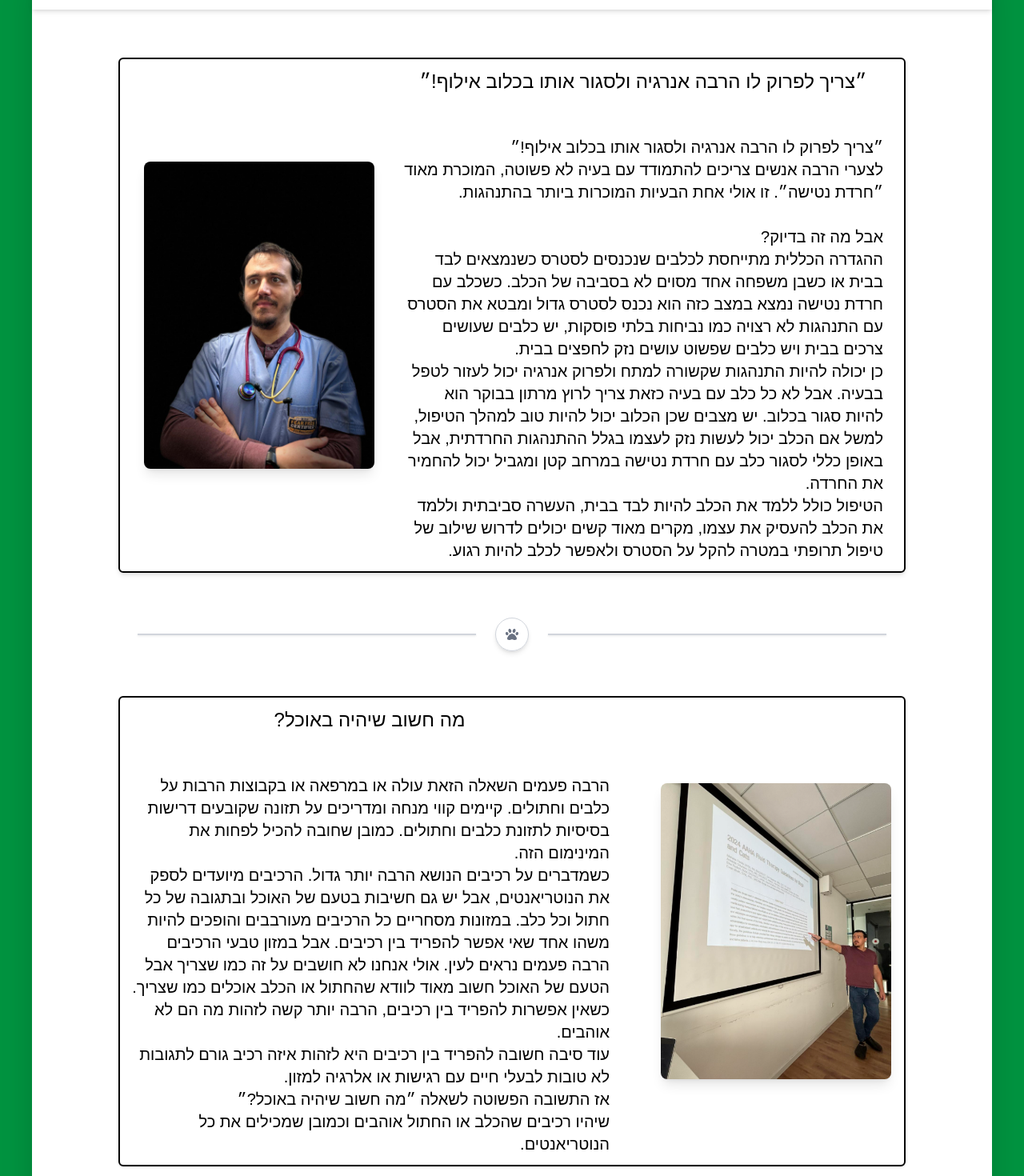
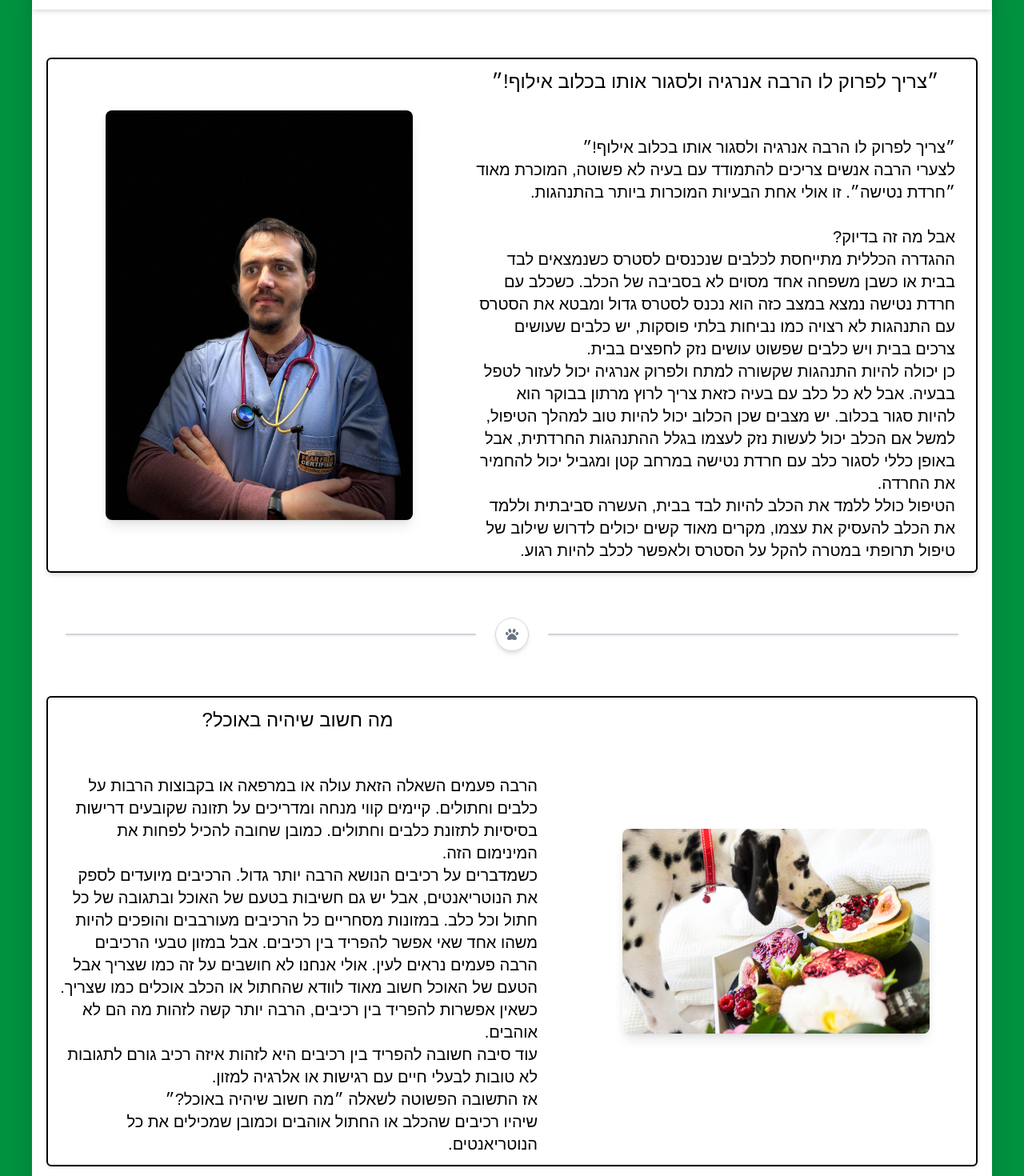
Before and after one commit to vitorreisler/healthyTail, a Next.js app: page / in a window 1280 px wide. Shown: the part 560-2030 px from the top of the page at 80% size. Built offline with nearby package versions, Linux system fonts and the light colour scheme.

Commit message:
add foto dogeating, alteracao homepage tamanho das fotos dentro de fragmente article

```diff
--- a/src/data/homepageData.js
+++ b/src/data/homepageData.js
@@ -17,7 +17,7 @@ export const homepageData = [
 `,
   },
   {
-    src: "/images/yon2.png",
+    src: "/images/dogeating.jpg",
     alt: "Doctor Yon explain about animal nutrition ",
     tituloImage: "מה חשוב שיהיה באוכל?",
     textoCurto: `
--- a/src/pages/rotas/homepage.jsx
+++ b/src/pages/rotas/homepage.jsx
@@ -25,10 +25,10 @@ const HomePage = () => {
             ({ src, alt, tituloImage, textoCurto, textoLongo }, index) => {
               return index % 2 === 0 ? (
                 <Fragment key={src}>
-                  <div className="flex flex-wrap items-center justify-center gap-2 shadow-md border-2 rounded-md">
-                    <picture className="w-[320px] p-4">
+                  <article className="flex flex-wrap items-center justify-center gap-2 shadow-md border-2 rounded-md">
+                    <picture className="w-[500px] p-4">
                       <img
-                        className="w-72 rounded-lg shadow-lg"
+                        className="w-96 mx-auto rounded-lg shadow-lg"
                         src={src}
                         alt={alt}
                       />
@@ -62,12 +62,12 @@ const HomePage = () => {
                         </p>
                       )}
                     </figcaption>
-                  </div>
+                  </article>
                   <HrElement />
                 </Fragment>
               ) : (
                 <Fragment key={src}>
-                  <div className="flex flex-wrap-reverse items-center justify-center gap-9 shadow-sm border-2 rounded-md">
+                  <article className="flex flex-wrap-reverse items-center justify-center gap-9 shadow-sm border-2 rounded-md">
                     <figcaption className="p-3 rtl">
                       <h3 className="text-center mb-6 text-2xl">
                         {tituloImage}
@@ -96,14 +96,14 @@ const HomePage = () => {
                         </p>
                       )}
                     </figcaption>
-                    <picture className="w-[320px] p-4">
+                    <picture className="w-[500px] p-4">
                       <img
-                        className="w-72 rounded-lg shadow-lg"
+                        className="w-96 mx-auto rounded-lg shadow-lg"
                         src={src}
                         alt={alt}
                       />
                     </picture>
-                  </div>
+                  </article>
                   <HrElement />
                 </Fragment>
               );
```
Also changed, not shown: public/images/dogeating.jpg (added).
